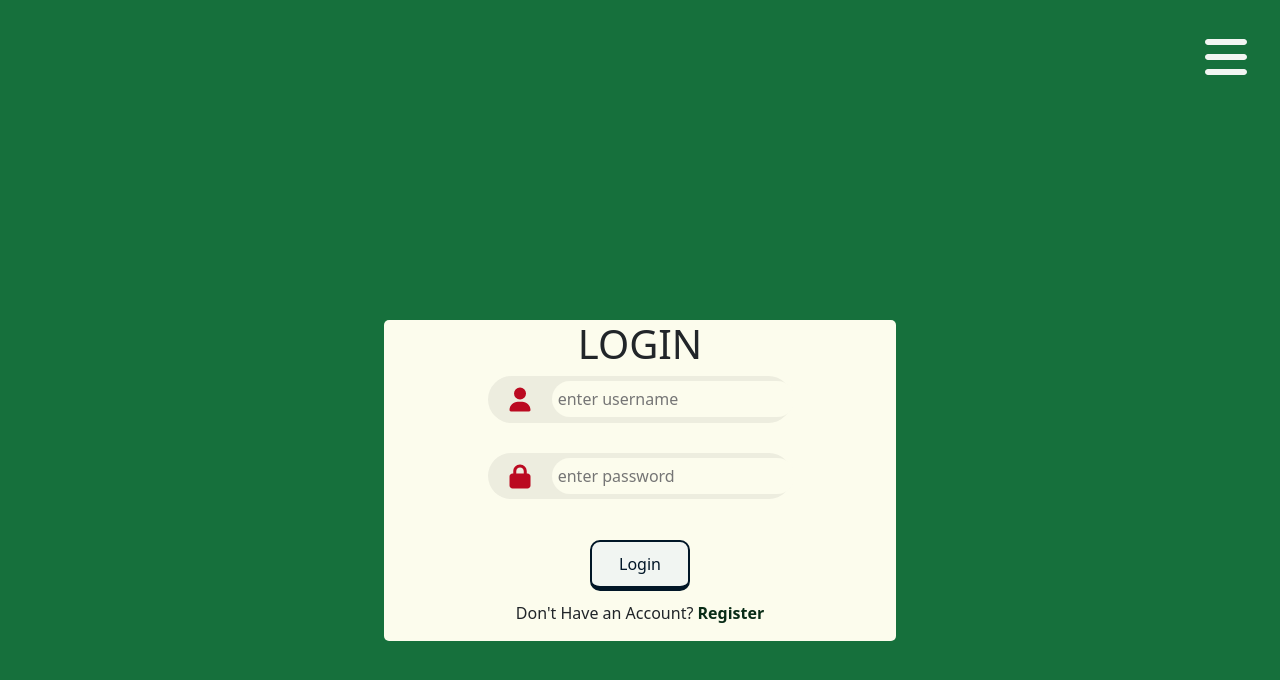
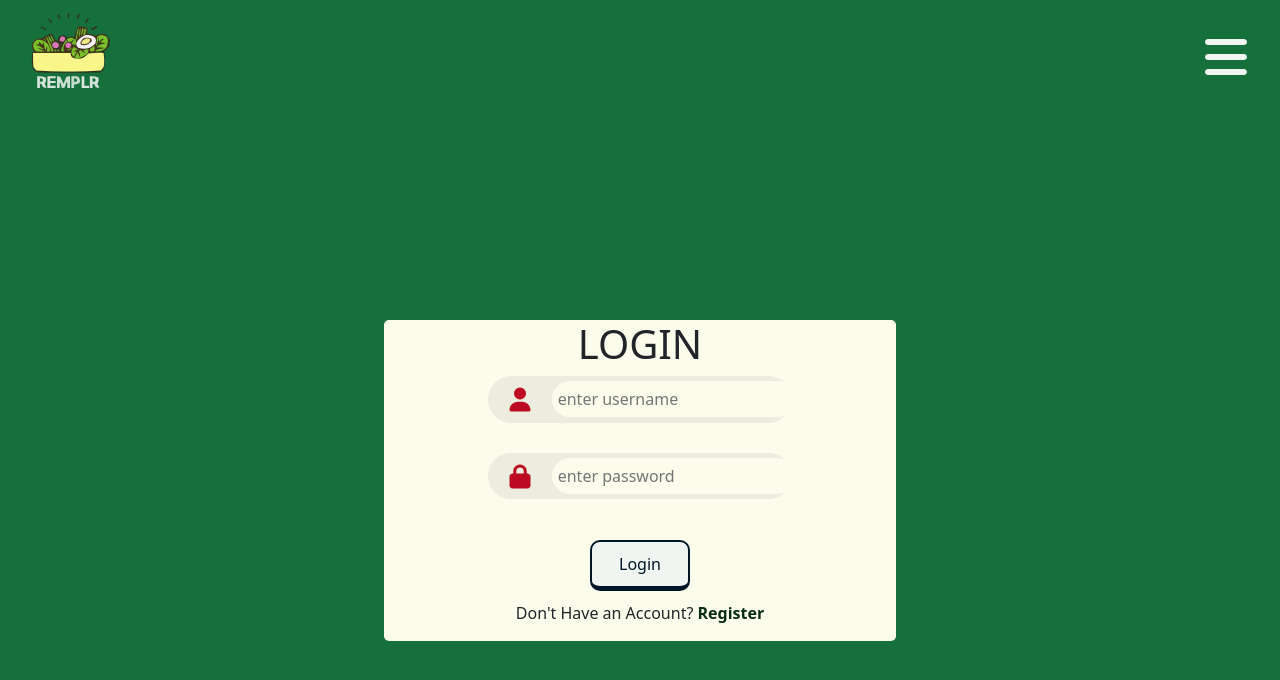
Before and after one commit to coderhimanshu1/REMPLR-2.0, a React (Create React App) app: page /login in a window 1280 px wide. Shown: the top 680 px of the page. Built offline with nearby package versions, Linux system fonts and the light colour scheme; no server answers.

Commit message:
adding brand image to login and register page

```diff
--- a/src/routes/auth/login.js
+++ b/src/routes/auth/login.js
@@ -4,6 +4,7 @@ import "../../styles/common/auth.css";
 import React, { useState } from "react";
 import { Link, useNavigate } from "react-router-dom";
 import Alert from "../common/alert";
+import Brand from "../common/brand";
 
 const LoginForm = ({ login }) => {
   const navigate = useNavigate();
@@ -31,6 +32,7 @@ const LoginForm = ({ login }) => {
 
   return (
     <div className="form-container">
+      <Brand />
       <form onSubmit={handleSubmit}>
         <h1>LOGIN</h1>
         <label>
--- a/src/routes/auth/register.js
+++ b/src/routes/auth/register.js
@@ -9,6 +9,7 @@ import "../../styles/common/auth.css";
 import React, { useState } from "react";
 import { Link, useNavigate } from "react-router-dom";
 import Alert from "../common/alert";
+import Brand from "../common/brand";
 
 const RegisterForm = ({ register }) => {
   const navigate = useNavigate();
@@ -39,6 +40,7 @@ const RegisterForm = ({ register }) => {
 
   return (
     <div className="form-container">
+      <Brand />
       <form onSubmit={handleSubmit}>
         <h1>GET STARTED!</h1>
         <label>
--- a/src/styles/common/auth.css
+++ b/src/styles/common/auth.css
@@ -2,6 +2,11 @@
   position: relative;
   height: 100vh;
   background-color: #16703c;
+}
+
+.form-container img {
+  width: 80px;
+  margin: 10px 30px;
 }
 
 .form-container form {
```
Also changed, not shown: src/styles/common/brand.css (deleted).
